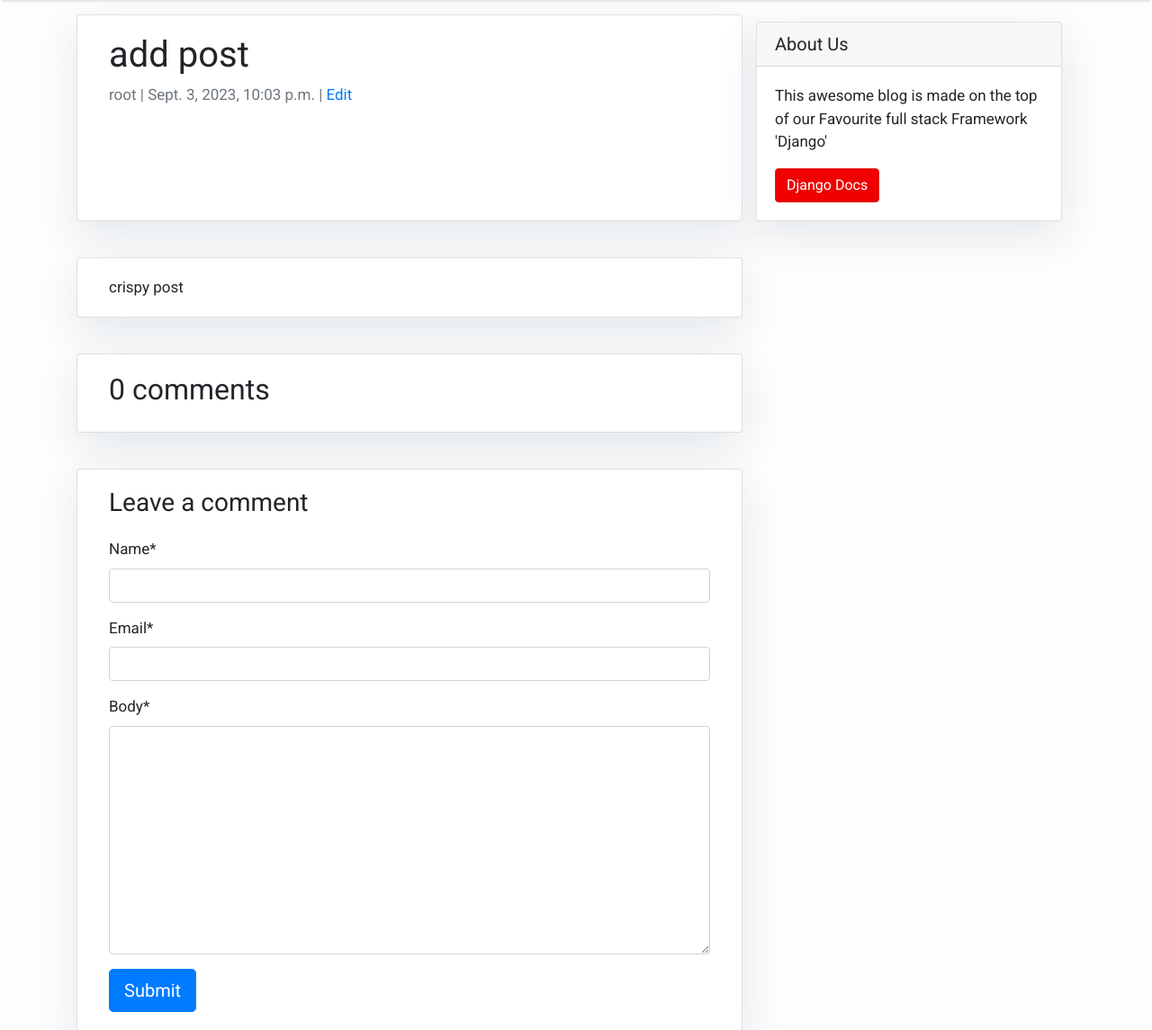
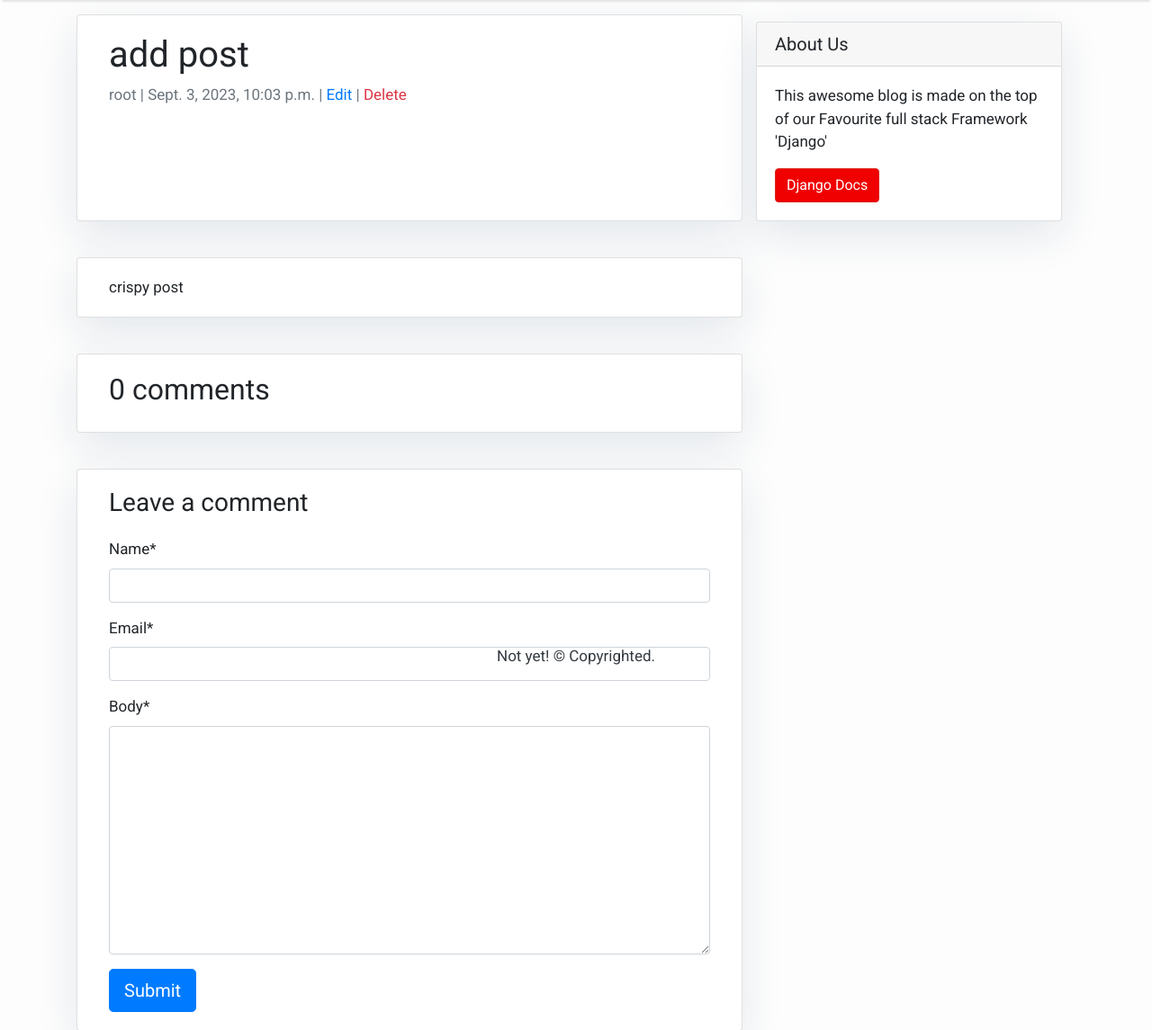
Before and after one commit to itsrcx/learnDjango, a Django app: a page that uses src/templates/base.html in a window 1280 px wide. Shown: the part 58-1203 px from the top of the page at 90% size. Run offline with Django 4.2, Linux system fonts and the light colour scheme; data comes from the database, SQL or seed files in the repository; both versions use the stored data as it was after the commit; some libraries are stand-ins or nearby versions.

Commit message:
added delete post view

```diff
--- a/src/blogging/urls.py
+++ b/src/blogging/urls.py
@@ -6,6 +6,7 @@ urlpatterns = [
     path('signUp/',registerUser,name='signUp'),
     path('add_post/',AddPost.as_view(), name='addPost'),
     path('post/edit/<slug:slug>',UpdatePost.as_view(), name='updatePost'),
+    path('post/<slug:slug>/delete', DeletePost.as_view(), name='deletePost'),
     path('',PostList.as_view(), name = 'home'),
     # path('<slug:slug>/',PostDetail.as_view(), name='postDetail'),
     path('post/<slug:slug>/',post_detail, name='postDetail'),
--- a/src/blogging/views.py
+++ b/src/blogging/views.py
@@ -5,6 +5,7 @@ from .forms import CommentForm, NewUserForm, AddPost
 from django.contrib.auth import login, authenticate
 from django.contrib import messages
 from django.contrib.auth.forms import AuthenticationForm
+from django.urls import reverse_lazy
 
 
 class PostList(generic.ListView):
@@ -30,6 +31,12 @@ class UpdatePost(generic.UpdateView):
     template_name = 'blogging/updatePost.html'
     fields = ('title','content','status')
 
+# delete post
+
+class DeletePost(generic.DeleteView):
+    model = Post
+    template_name = 'blogging/deletePost.html'
+    success_url = reverse_lazy('home')
 
 def post_detail(request,slug):
     template_name = 'blogging/postDetail.html'
--- a/src/templates/base.html
+++ b/src/templates/base.html
@@ -68,8 +68,10 @@
             {% endblock content %}
         </div>
         <!-- Footer -->
+        <div class="fixed-bottom">
         <footer class="mt-auto bg-grey">
             <p class="m-0 text-dark text-center ">Not yet! &copy; Copyrighted.</p>
         </footer>
+        </div>
     </body>
 </html>
--- a/src/templates/blogging/addPost.html
+++ b/src/templates/blogging/addPost.html
@@ -1,5 +1,5 @@
 {% extends 'base.html' %}
-{% block title %}Add Post{% endblock title %}
+{% block title %}Add Blog Post{% endblock title %}
 {% load crispy_forms_tags %}
 
 {% block content %}
--- a/src/templates/blogging/index.html
+++ b/src/templates/blogging/index.html
@@ -38,7 +38,7 @@
             <div class="card mb-4">
                 <div class="card-body">
                     <h2 class="card-title">{{ post.title }}</h2>
-                    <p class="card-text text-muted h6">{{ post.author }} | {{ post.created_on}} | <a href="{% url 'updatePost' post.slug %}">Edit</a></p>
+                    <p class="card-text text-muted h6">{{ post.author }} | {{ post.created_on}} | <a href="{% url 'updatePost' post.slug %}">Edit</a> | <a href="{% url 'deletePost' post.slug %}" class="text-danger">Delete</a></p>
                     <p class="card-text">{{post.content|slice:":200" }}</p>
                     <a href="{% url 'postDetail' post.slug %}" class="btn btn-primary">Read More &rarr;</a>
                 </div>
--- a/src/templates/blogging/postDetail.html
+++ b/src/templates/blogging/postDetail.html
@@ -9,7 +9,7 @@
     <div class="col-md-8 card mb-4  mt-3 left  top">
       <div class="card-body">
         <h1>{% block title %} {{ post.title }} {% endblock title %}</h1>
-        <p class=" text-muted">{{ post.author }} | {{ post.created_on }} | <a href="{% url 'updatePost' post.slug %}">Edit</a></p>
+        <p class=" text-muted">{{ post.author }} | {{ post.created_on }} | <a href="{% url 'updatePost' post.slug %}">Edit</a> | <a href="{% url 'deletePost' post.slug %}" class="text-danger">Delete</a></p>
         <p class="card-text ">{{ object.content | safe }}</p>
       </div>
     </div>
--- a/src/templates/blogging/updatePost.html
+++ b/src/templates/blogging/updatePost.html
@@ -1,5 +1,5 @@
 {% extends 'base.html' %}
-{% block title %}Add Post{% endblock title %}
+{% block title %}Add Blog Post{% endblock title %}
 {% load crispy_forms_tags %}
 
 {% block content %}
```
Also changed, not shown: src/db.sqlite3.
